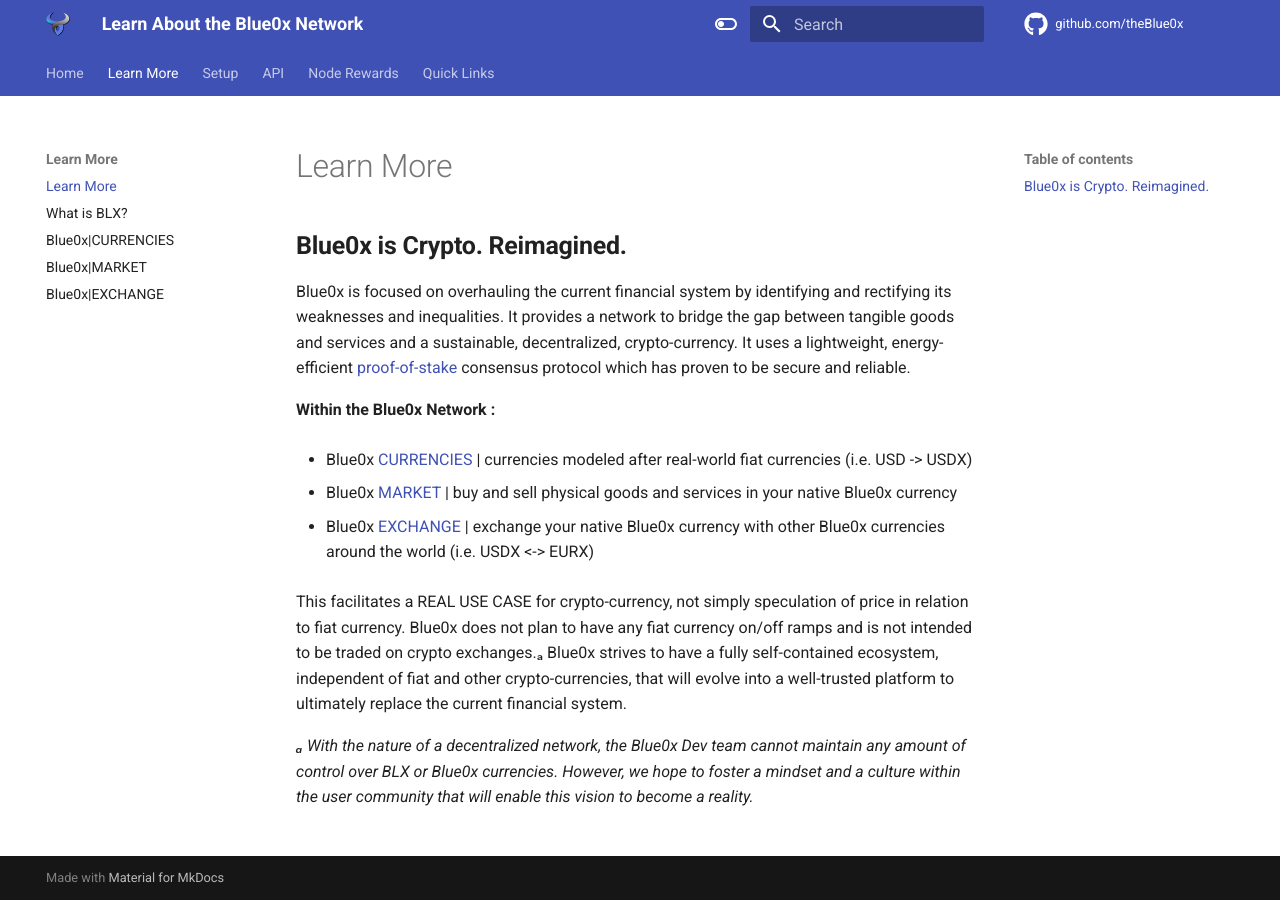
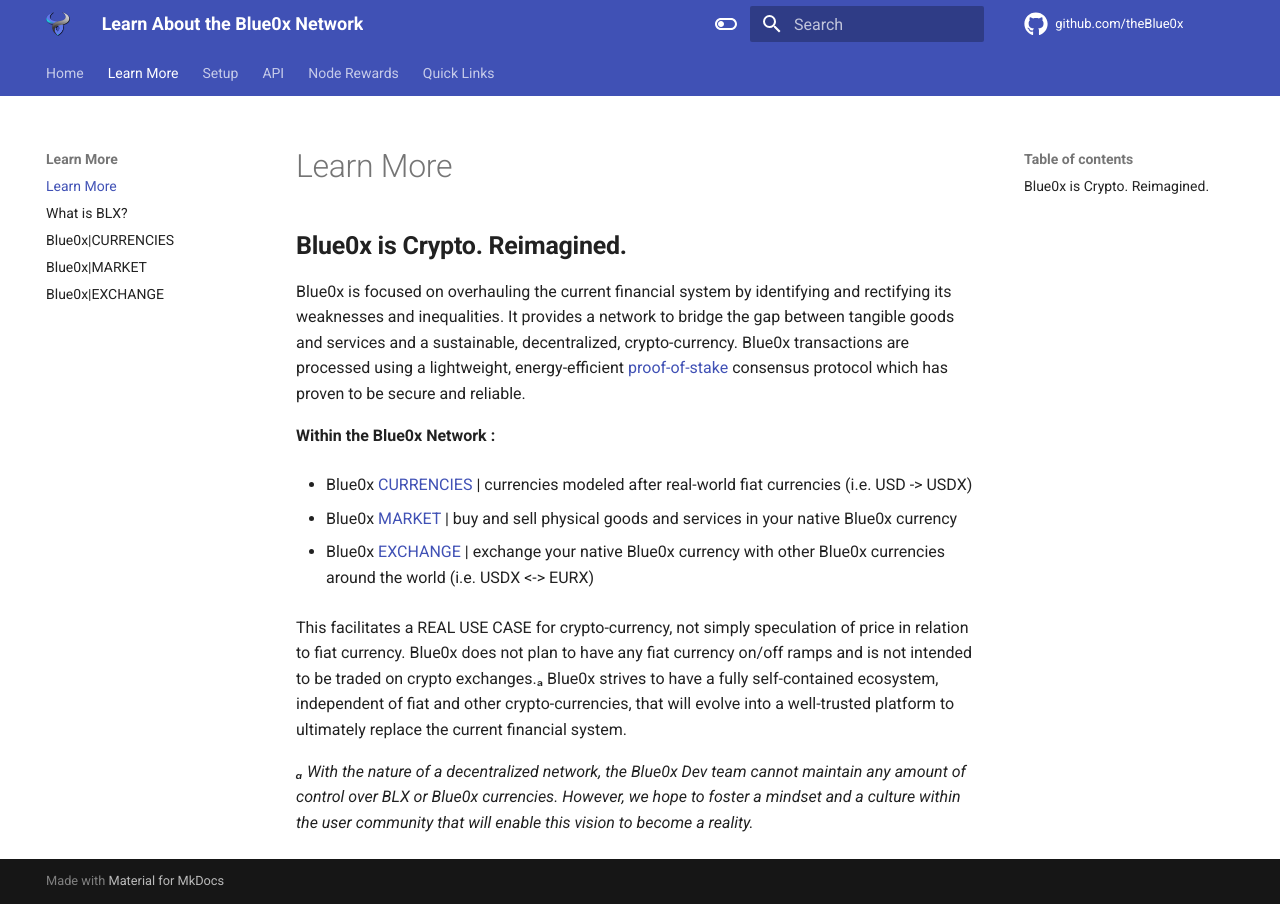
Before and after one commit to theBlue0x/docs, an MkDocs documentation site: the page built from docs/learn_more/index.md, in a window 1280 px wide. Built offline with MkDocs 1.6.1 and Material for MkDocs 9.7.7, drawn with Linux system fonts in a browser that asks for light colours.

Commit message:
Update index.md

```diff
--- a/docs/learn_more/index.md
+++ b/docs/learn_more/index.md
@@ -1,6 +1,6 @@
 ## **Blue0x is Crypto. Reimagined.** ##
 
-Blue0x is focused on overhauling the current financial system by identifying and rectifying its weaknesses and inequalities.  It provides a network to bridge the gap between tangible goods and services and a sustainable, decentralized, crypto-currency. It uses a lightweight, energy-efficient [proof-of-stake](https://en.wikipedia.org/wiki/Proof_of_stake) consensus protocol which has proven to be secure and reliable.
+Blue0x is focused on overhauling the current financial system by identifying and rectifying its weaknesses and inequalities.  It provides a network to bridge the gap between tangible goods and services and a sustainable, decentralized, crypto-currency. Blue0x transactions are processed using a lightweight, energy-efficient [proof-of-stake](https://en.wikipedia.org/wiki/Proof_of_stake) consensus protocol which has proven to be secure and reliable.
 
 
 **Within the Blue0x Network :**
```
